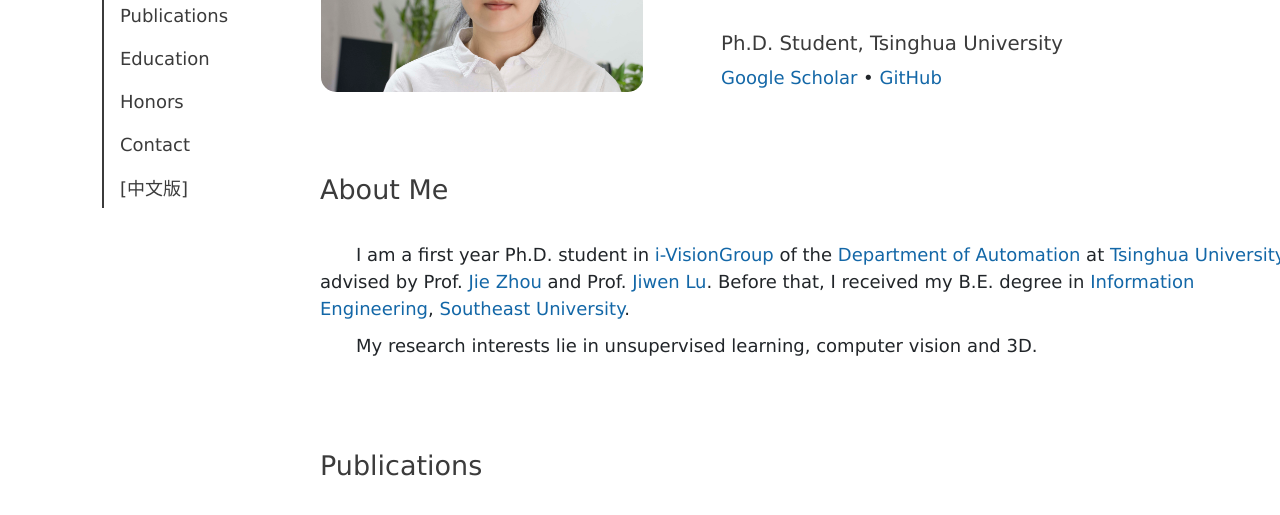
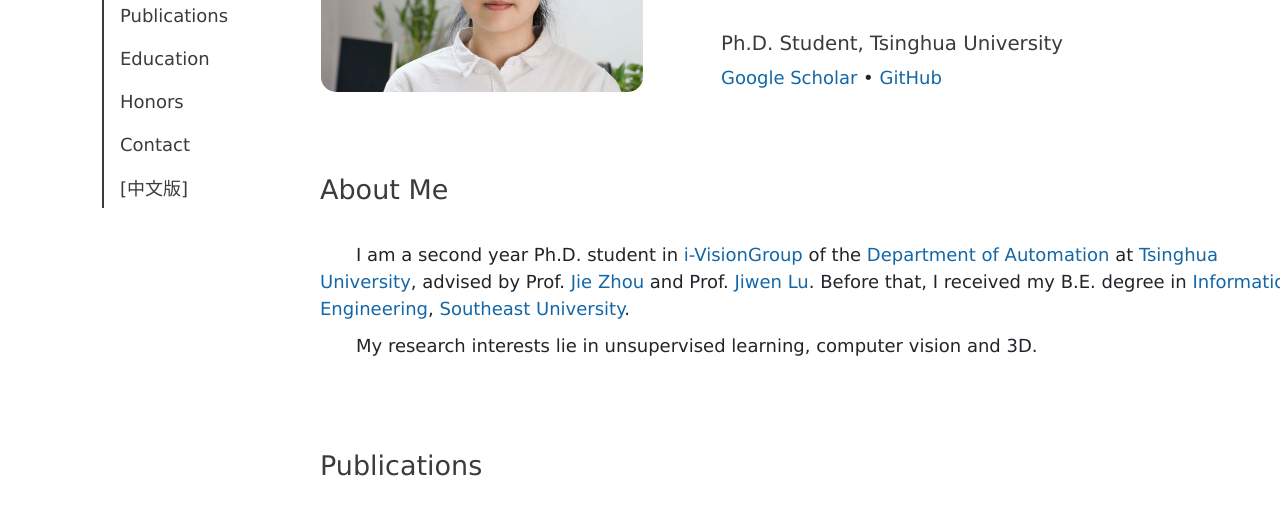
Before and after one commit to antao97/antao97.github.io, a plain HTML site: page index.html in a window 1280 px wide. Shown: the part 216-731 px from the top of the page. Drawn offline with nearby package versions, Linux system fonts and the light colour scheme.

Commit message:
update grade

```diff
--- a/index.html
+++ b/index.html
@@ -169,7 +169,7 @@ underline {
 </head>
 <a name="home"></a>
 <body>
-<div id="nav1" style="position:absolute;z-index:10;top:10px;left:100px;width:200px;">
+<div id="nav1" style="position:absolute;z-index:10;top:10px;left:100px;width:200px;height:500px">
 	<table>
 	  <td style="height:68px">
 	  </td>
@@ -220,7 +220,7 @@ underline {
 	<a name="about-me"></a><br><br><br>
 	<h2>About Me</h2><br>
 	<p>
-	I am a first year Ph.D. student in <a href="http://ivg.au.tsinghua.edu.cn/index.php">i-VisionGroup</a> of the <a href="http://www.au.tsinghua.edu.cn/publish/auen/index.html/">Department of Automation</a> at <a href="https://www.tsinghua.edu.cn/publish/thu2018en/index.html">Tsinghua University</a>, advised by Prof. <a href="https://www.tsinghua.edu.cn/publish/auen/1713/2011/20110506105532098625469/20110506105532098625469_.html">Jie Zhou</a> and Prof. <a href="http://ivg.au.tsinghua.edu.cn/Jiwen_Lu/">Jiwen Lu</a>.
+	I am a second year Ph.D. student in <a href="http://ivg.au.tsinghua.edu.cn/index.php">i-VisionGroup</a> of the <a href="http://www.au.tsinghua.edu.cn/publish/auen/index.html/">Department of Automation</a> at <a href="https://www.tsinghua.edu.cn/publish/thu2018en/index.html">Tsinghua University</a>, advised by Prof. <a href="https://www.tsinghua.edu.cn/publish/auen/1713/2011/20110506105532098625469/20110506105532098625469_.html">Jie Zhou</a> and Prof. <a href="http://ivg.au.tsinghua.edu.cn/Jiwen_Lu/">Jiwen Lu</a>.
 	Before that, I received my B.E. degree in <a href="http://radio.seu.edu.cn">Information Engineering</a>, <a href="http://www.seu.edu.cn/english/main.html">Southeast University</a>. </p>
 	<p>
 	My research interests lie in unsupervised learning, computer vision and 3D.
```
Also changed, not shown: index_cn.html (+2 -2 lines), mobile.html (+1 -1 lines), mobile_cn.html (+1 -1 lines).
